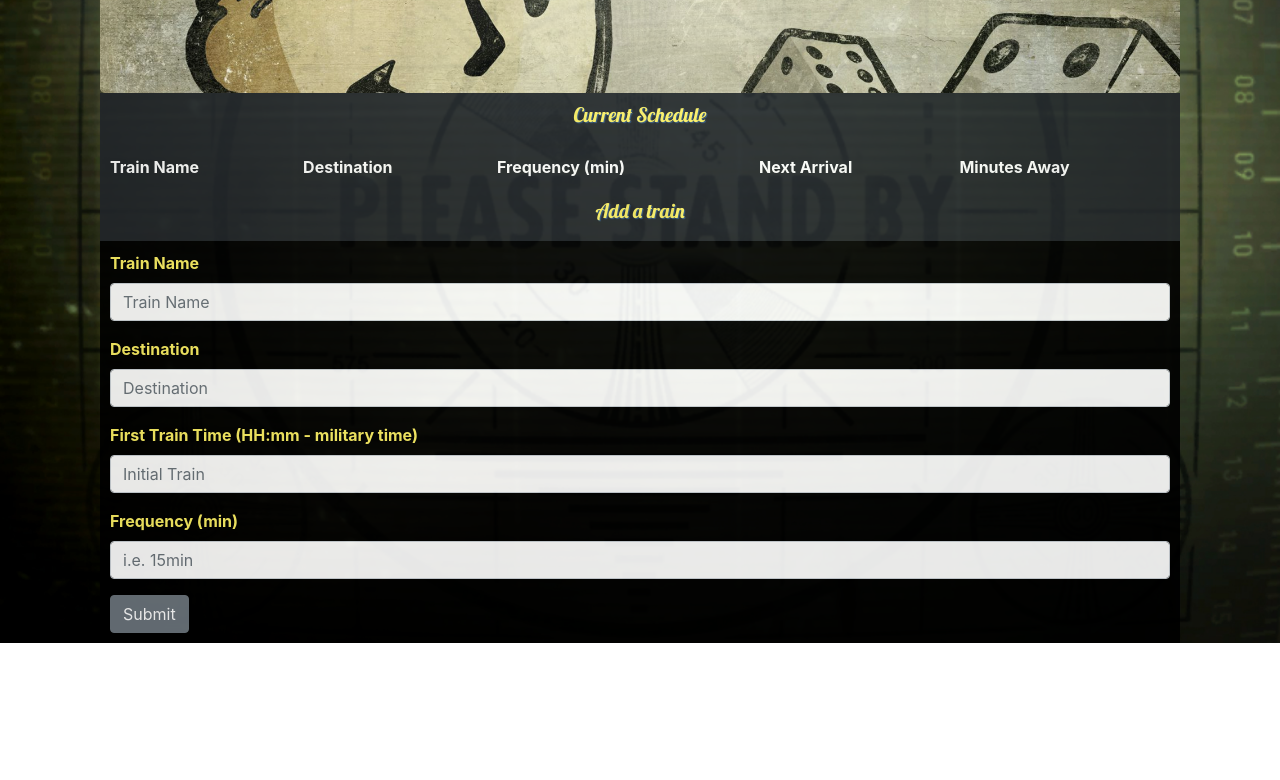
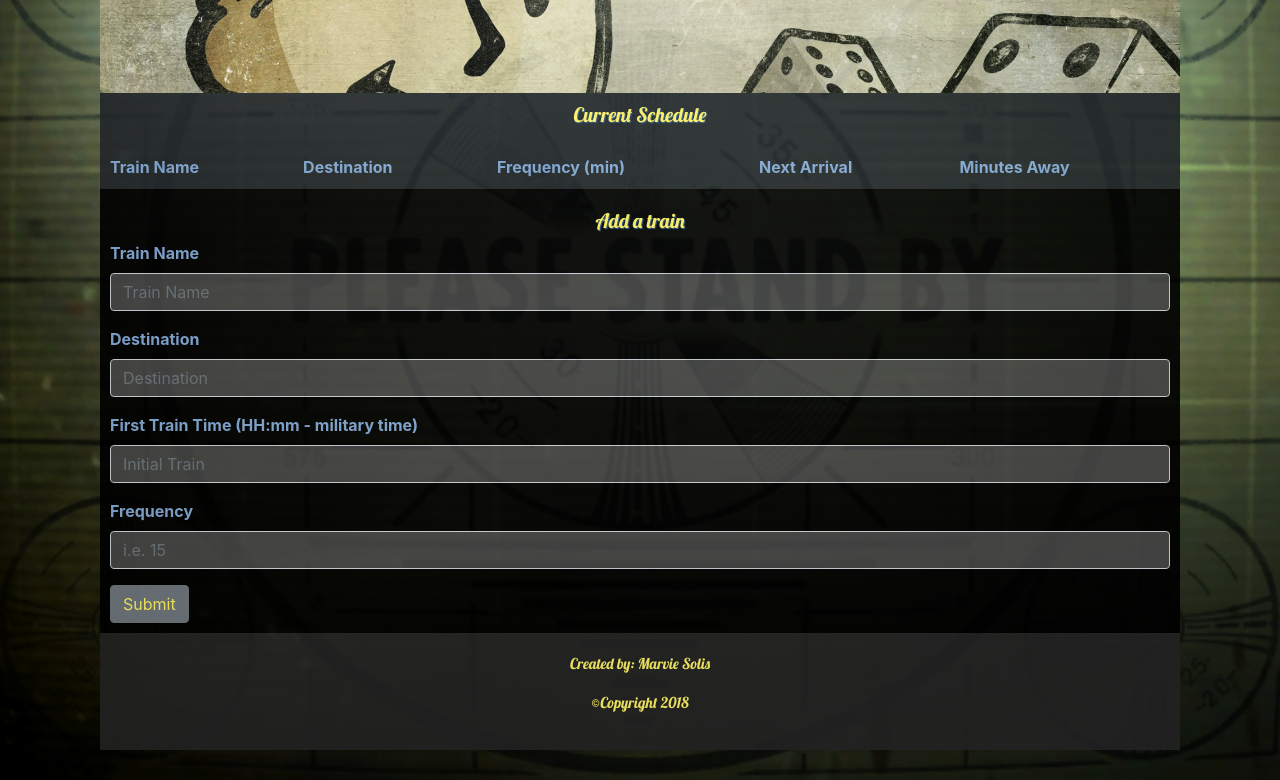
Before and after one commit to MarvieSolis/TrainSchedule-Firebase, a plain HTML site: page index.html in a window 1280 px wide. Shown: the part 221-1001 px from the top of the page. Before the commit the page ends 864 px from the top, so only its background shows below. Drawn offline with nearby package versions, Linux system fonts and the light colour scheme; no server answers.

Commit message:
Minor CSS changes and HTML changes to Text and design. Added a footer as well.

```diff
--- a/assets/css/style.css
+++ b/assets/css/style.css
@@ -33,12 +33,16 @@ body {
 
 th {
     padding: 10px;
+    color: #82A7D6;
 }
 
 tr {
     padding: 10px;
 }
 
+td {
+    padding: 10px;
+}
 
 h2 {
     text-align: center;
@@ -62,12 +66,41 @@ h3 {
     border-style: double;
 }
 
+.form-control {
+    background-color:#444;
+    color: #FFF;
+}
+
+
 #myform {
     background-color: black;
     padding: 10px;
 }
 
 label {
-    color: #FEF265;
+    color: #82A7D6;
     font-weight: bold;
 }
+
+#newTrain {
+    color: #FEF265;
+}
+
+#addTrainField {
+    padding-top: 10px;
+}
+
+#footer {
+    background-color: #222;
+    margin-bottom: 30px;
+    padding: 20px;
+}
+
+.footerText {
+    text-align: center;
+    color: #FEF265;
+    font-family: 'Lobster', cursive;
+    font-size: 15px;
+
+
+}
--- a/assets/javascript/app.js
+++ b/assets/javascript/app.js
@@ -21,11 +21,11 @@ var firstTrain = 0;
 var freq = 0;
 var currentTime = moment();
 
-
 // Grabbing user input
 
 $("#newTrain").on("click", function(event) {
     event.preventDefault();
+
 
     // Inputs into variables
     trainName = $("#nameInput").val().trim();
@@ -75,7 +75,7 @@ database.ref().on("child_added", function(childSnapshot) {
     var Interval = childSnapshot.val().freq;
 
 
-    $("#schedulePanel>tbody").append("<tr><td> >   " + Name  +  "</td><td>" + Place +  "</td><td>" + Interval + "</td><td>" + nextTrain + "</td><td>" + newTrain + " min</td></tr>");
+    $("#schedulePanel>tbody").append("<tr><td>" + Name  +  "</td><td>" + Place +  "</td><td> every " + Interval + " min </td><td>" + nextTrain + "</td><td>" + newTrain + " min</td></tr>");
 
 
     // Error check
--- a/index.html
+++ b/index.html
@@ -90,21 +90,9 @@
         <div class="container">
             <div class="row">
                 <div class="col-md-12">
-                    <table class="table-responsive-md table-striped table-dark" id="addTrainPanel">
-                        <thead>
-                            <tr>
-                                <th>
-                                    <h2>Add a train</h2>
-                                </th>
-                            </tr>
-                        </thead>
-                    </table>
-                </div>
-            </div>
-            <div class="row">
-                <div class="col-md-12">
                     <form id="myform">
                         <div class="form-group">
+                            <h2 id="addTrainField">Add a train</h2>
                             <label for="trainName">Train Name</label>
                             <input type="trainName" class="form-control" id="nameInput" placeholder="Train Name">
                         </div>
@@ -117,11 +105,23 @@
                             <input type="firstTimeTrain" class="form-control" id="firstInput" placeholder="Initial Train">
                         </div>
                         <div class="form-group">
-                            <label for="trainFrequency">Frequency (min)</label>
-                            <input type="trainFrequency" class="form-control" id="frequencyInput" placeholder="i.e. 15min">
+                            <label for="trainFrequency">Frequency</label>
+                            <input type="trainFrequency" class="form-control" id="frequencyInput" placeholder="i.e. 15">
                         </div>
                         <button type="submit" class="btn btn-secondary" id="newTrain">Submit</button>
                     </form>
+                </div>
+            </div>
+        </div>
+
+        <!--FOOTER-->
+        <div class="container">
+            <div class="row justify-content-md-center">
+                <div class="col-md-12">
+                    <div id="footer">
+                        <p class="footerText">Created by: Marvie Solis</p>
+                        <p class="footerText">&copy;Copyright 2018</p>
+                    </div>
                 </div>
             </div>
         </div>
```
